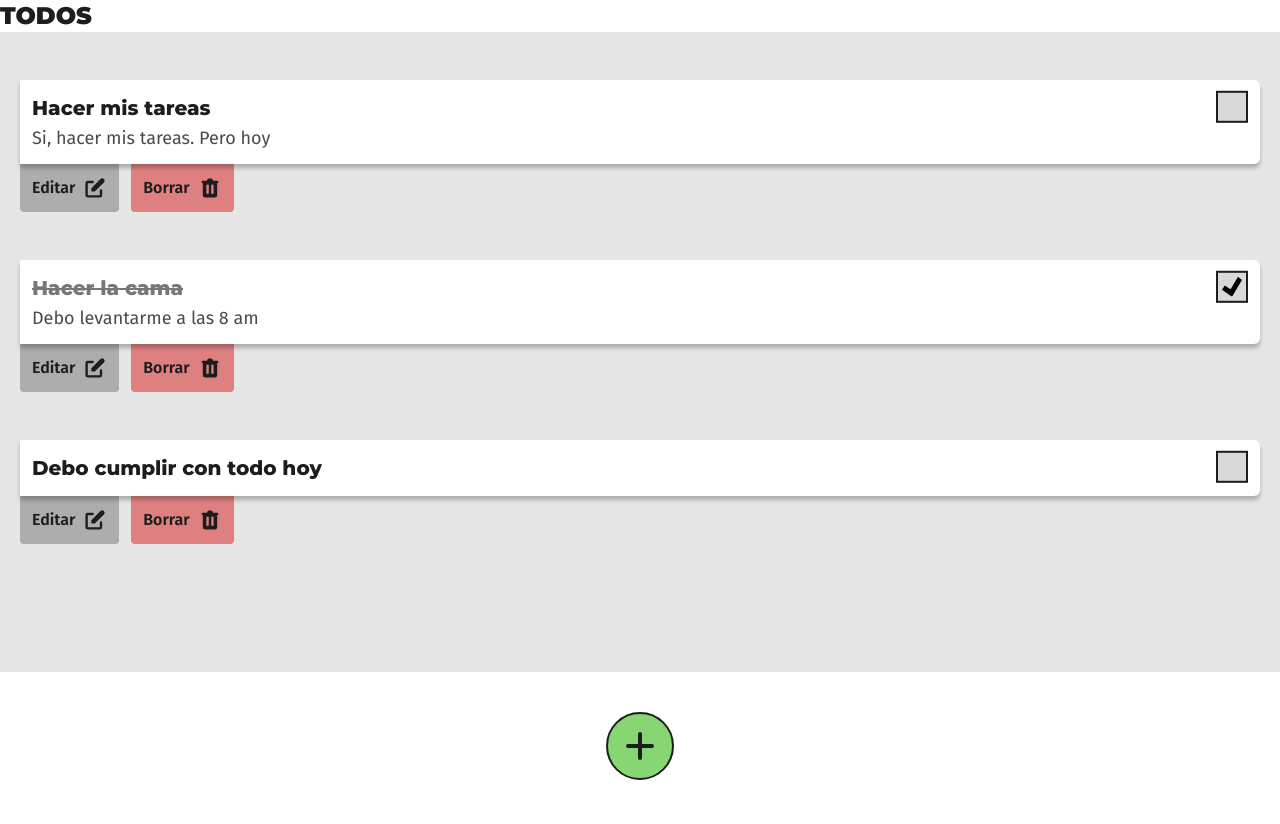
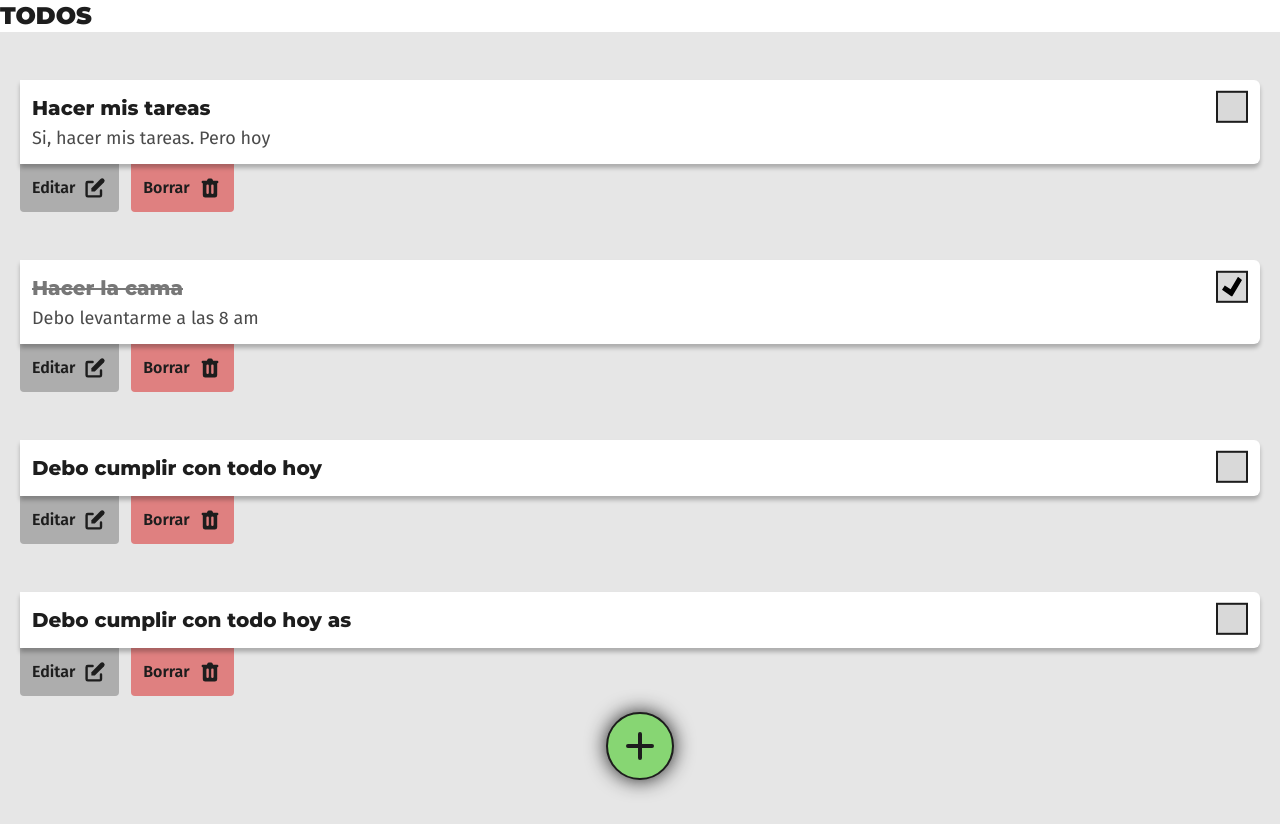
Before and after one commit to dereksamuel/todo-app, a React (Vite) app: page / in a window 1280 px wide. Before the commit the page ends 800 px from the top, so only its background shows below. Built offline with nearby package versions, Linux system fonts and the light colour scheme.

Commit message:
done app btn styles

```diff
--- a/src/App.jsx
+++ b/src/App.jsx
@@ -17,6 +17,9 @@ function App() {
     {
       title: "Debo cumplir con todo hoy",
     },
+    {
+      title: "Debo cumplir con todo hoy as",
+    },
   ];
 
   return (
--- a/src/components/Organisms/TodoList/index.jsx
+++ b/src/components/Organisms/TodoList/index.jsx
@@ -26,7 +26,7 @@ function TodoList({ todoList }) {
             variant="primary-rounded"
             onClick={() => setIsModalHidden(true)}
             data-testid="main-button"
-            className="w-fit fixed bottom-5 left-1/2 todo-list-container__main-button"
+            className="w-fit fixed bottom-5 left-1/2 todo-list-container__main-button z-20"
           >
             <HiPlus size={40} />
           </Button>
--- a/src/components/Organisms/TodoList/styles.scss
+++ b/src/components/Organisms/TodoList/styles.scss
@@ -1,5 +1,8 @@
+@import "../../../styles/variables.scss";
+
 .todo-list-container {
   &__main-button {
     transform: translateX(-50%);
+    box-shadow: 0 0 20px $color-dark;
   }
 }
```
